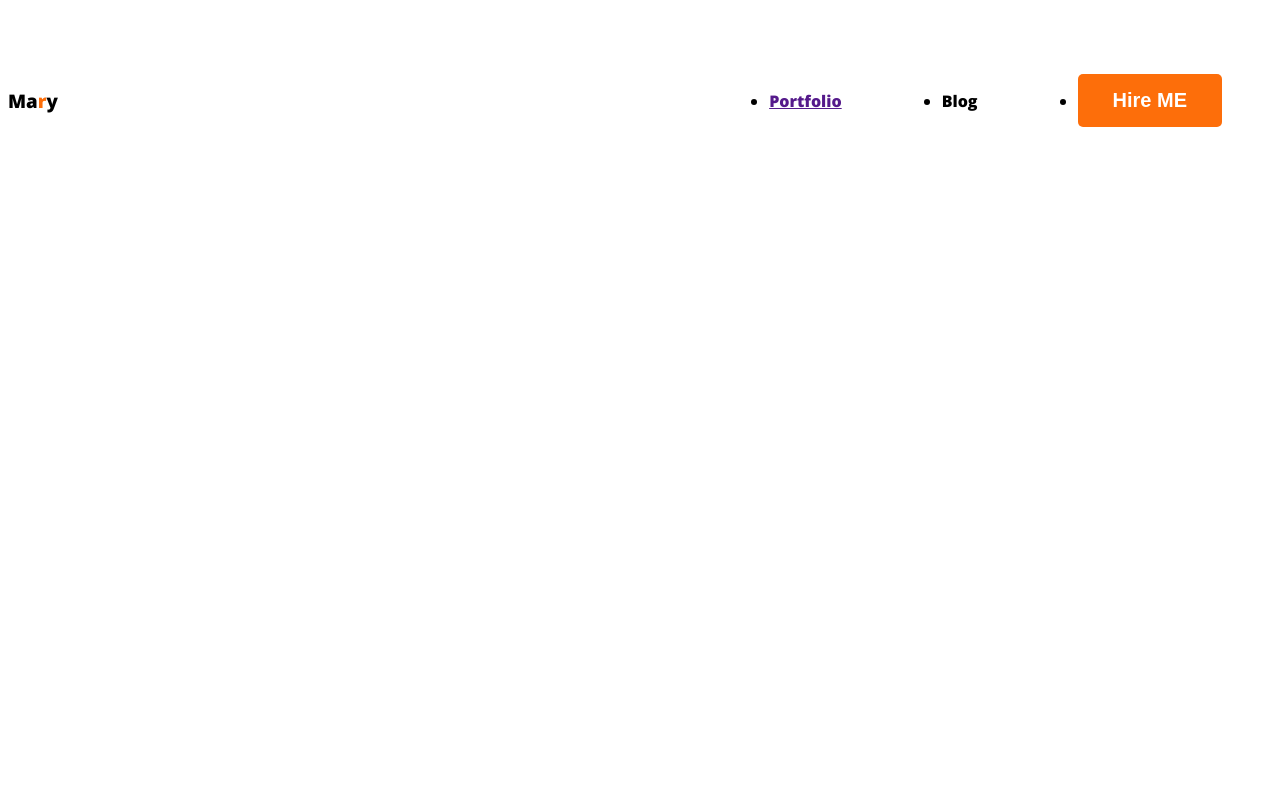
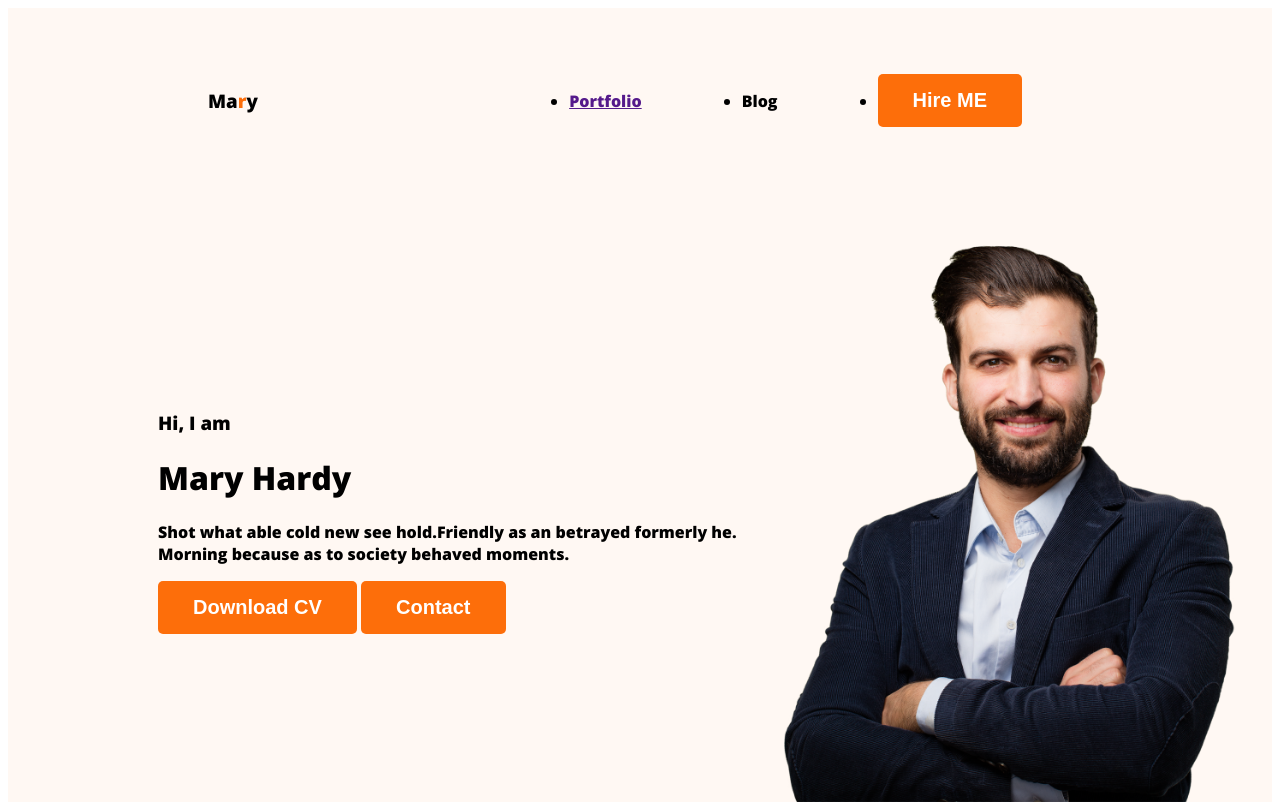
Before and after one commit to alnahian5344/first-portfolio, a plain HTML site: page index.html in a window 1280 px wide. Drawn offline with nearby package versions, Linux system fonts and the light colour scheme.

Commit message:
nav pic commit

```diff
--- a/index.html
+++ b/index.html
@@ -12,7 +12,7 @@
 </head>
 
 <body>
-    <header>
+    <header class="header">
         <nav>
             <h3>Ma<span class="text-primary">r</span>y</h3>
             <ul>
@@ -21,6 +21,18 @@
                 <li><button class="btn-primary">Hire ME</li>
             </ul>
         </nav>
+        <div class="banner">
+            <div>
+                <h3 class="banner-greetin">Hi, I am</h3>
+                <h1 class="banner-title">Mary Hardy</h1>
+                <p class="banner-description">Shot what able cold new see hold.Friendly as an betrayed formerly he.
+                    Morning because as to society behaved moments.</p>
+                <button class="btn-primary"> Download CV</button>
+                <button class="btn-primary"> Contact</button>
+
+            </div>
+            <img class="profile-pic" src="images/hardy.png" alt="">
+        </div>
     </header>
     <main></main>
     <footer></footer>
--- a/portfolio/style.css
+++ b/portfolio/style.css
@@ -22,8 +22,21 @@ nav {
     display: flex;
     justify-content: space-between;
     align-items: center;
+    margin:0 200px;
+
 }
-
+.header{
+    background-color:  #fff8f3;
+}
+.banner{
+    padding: 30px 30px 0px 150px;
+    display: flex;
+    align-items: center;
+    justify-content: space-between;
+}
+.banner .profile-pic{
+    width: 500px;
+}
 nav-title {
     color: #181818;
     font-size: 4%;
```
